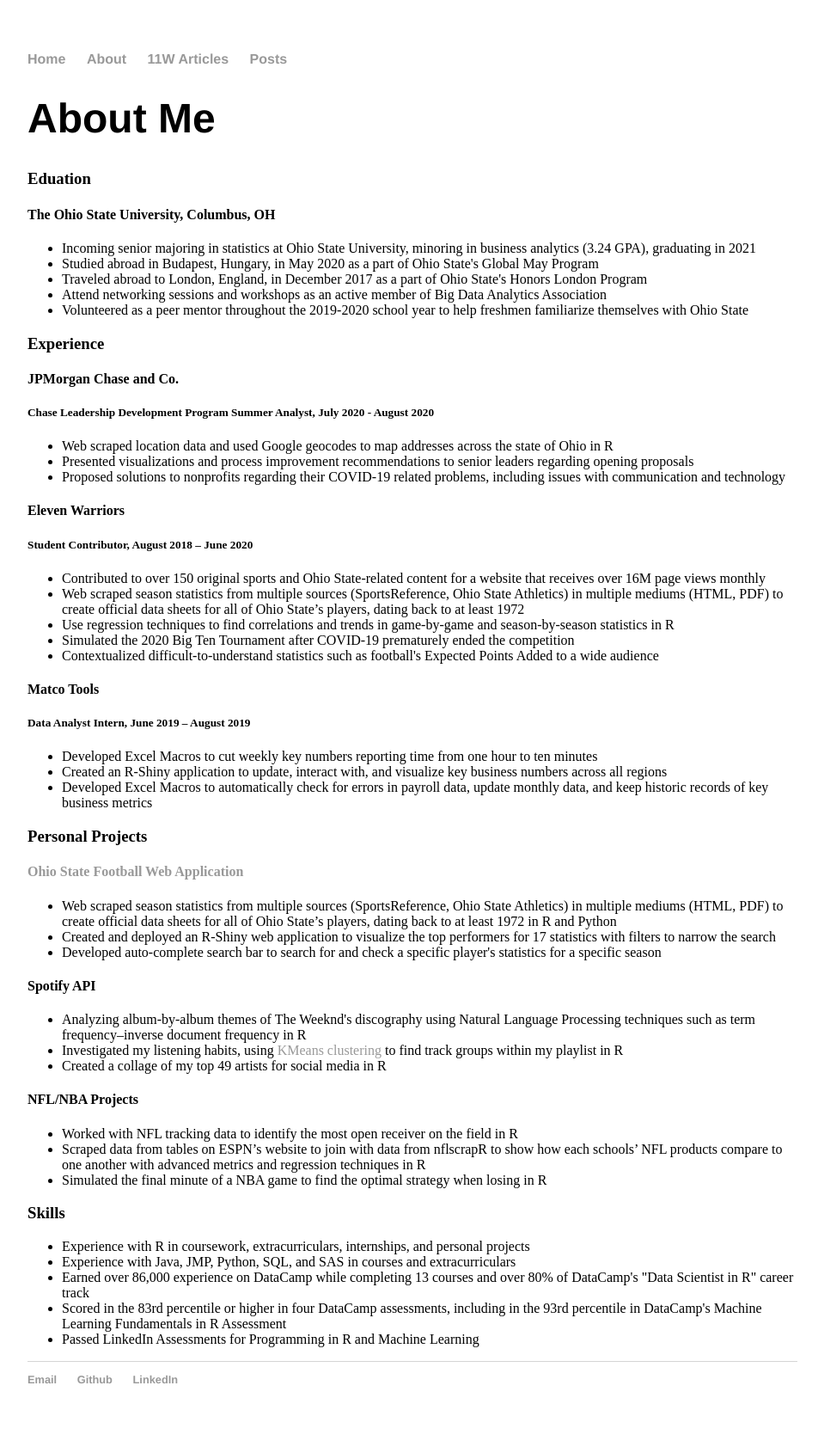
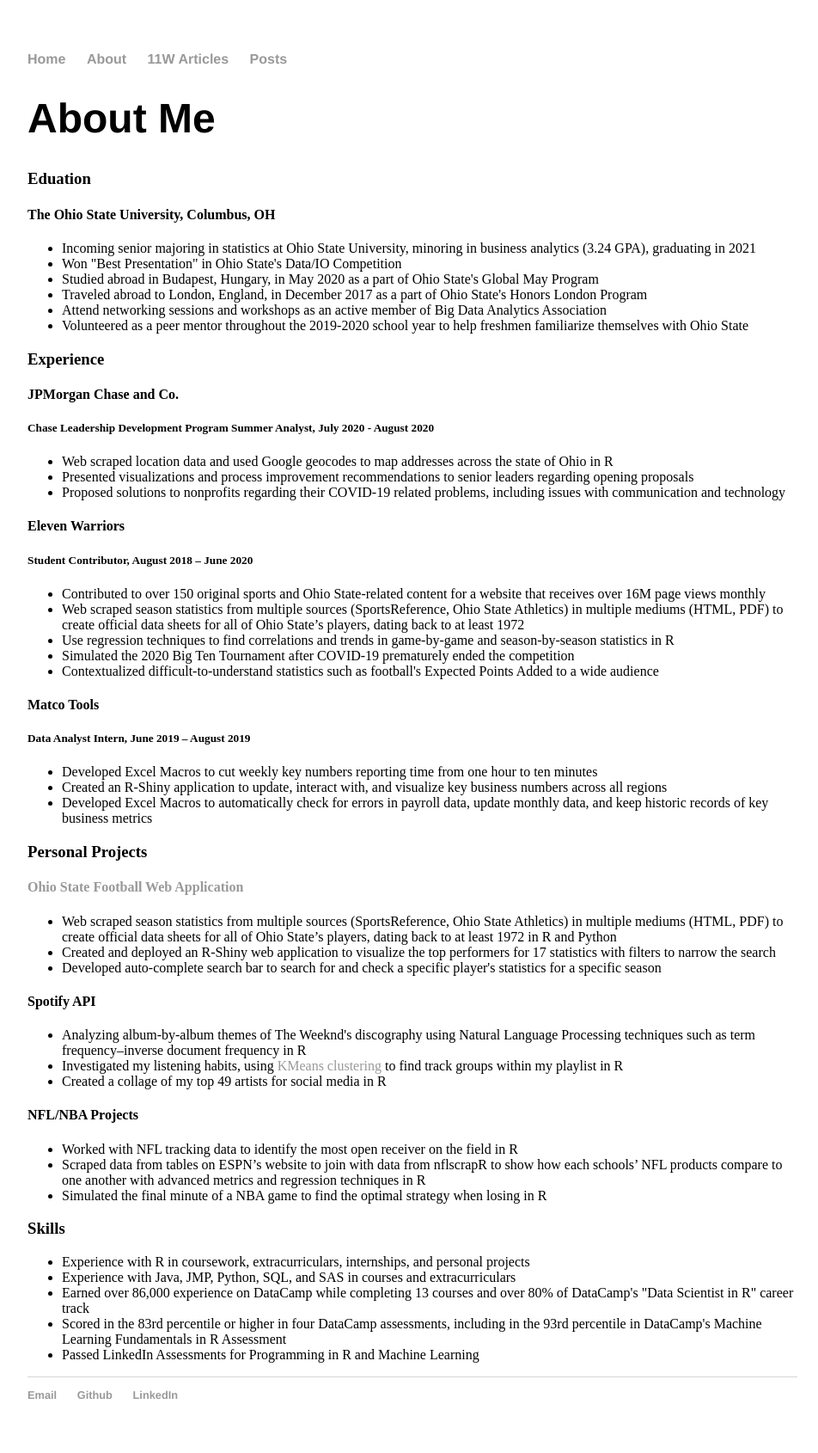
Before and after one commit to mtnartker/mtnartker.github.io, a Jekyll site: the page built from about/index.html, in a window 1280 px wide. Shown: the whole page at 86% size, without its empty margins (160-1112 px from the left). Built offline with Jekyll 4.4.1, drawn with Linux system fonts in a browser that asks for light colours.

Commit message:
Update index.html

```diff
--- a/about/index.html
+++ b/about/index.html
@@ -19,6 +19,7 @@
 <h4> The Ohio State University, Columbus, OH</h4>
 <ul>
   <li>Incoming senior majoring in statistics at Ohio State University, minoring in business analytics (3.24 GPA), graduating in 2021</li>
+  <li>Won "Best Presentation" in Ohio State's Data/IO Competition
   <li>Studied abroad in Budapest, Hungary, in May 2020 as a part of Ohio State's Global May Program</li>
   <li>Traveled abroad to London, England, in December 2017 as a part of Ohio State's Honors London Program</li>
   <li>Attend networking sessions and workshops as an active member of Big Data Analytics Association</li>
```
